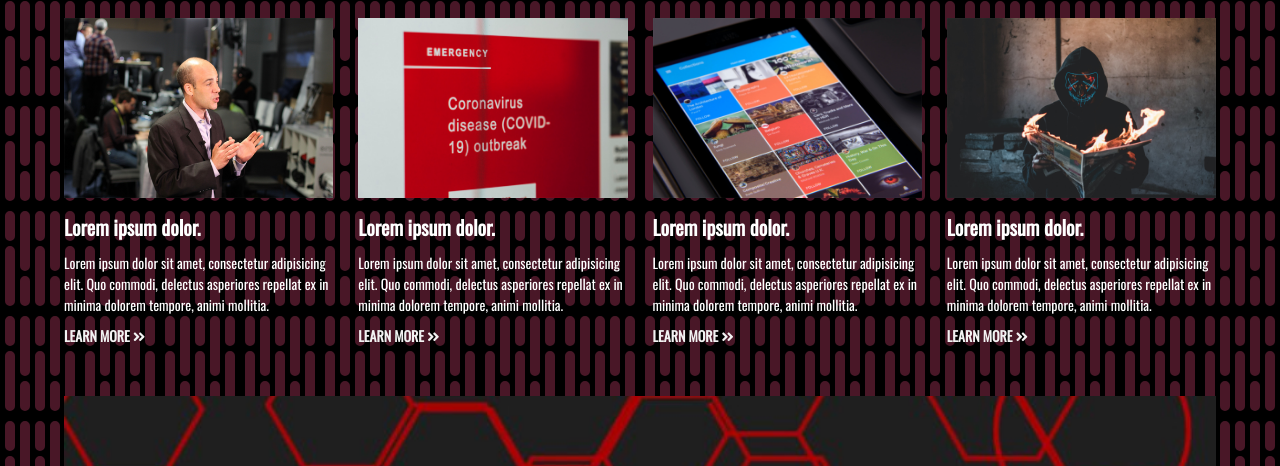
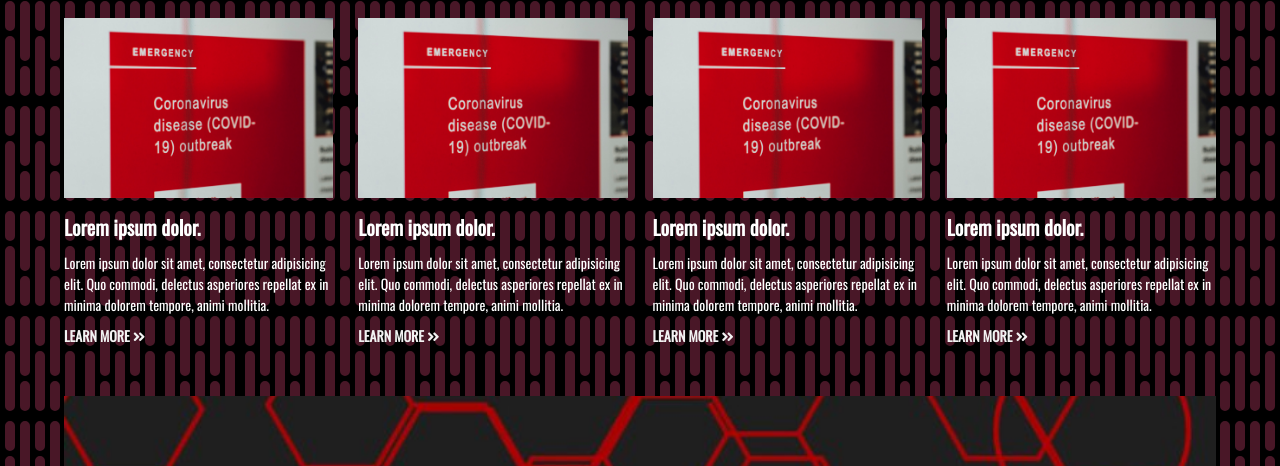
Before and after one commit to egdybarrios/pagina-prueba-egdy, a plain HTML site: page index.html in a window 1280 px wide. Shown: the part 634-1100 px from the top of the page. Drawn offline with nearby package versions, Linux system fonts and the light colour scheme.

Commit message:
Add files via upload

```diff
--- a/index.html
+++ b/index.html
@@ -73,7 +73,7 @@
 			<!--NEWS CARDS-->
 			<div class="news-cards">
 				<div>
-					<img src="img/news1.jpg" alt="News 1">
+					<img src="img/news2.jpg" alt="News 1">
 					<h3>Lorem ipsum dolor.</h3>
 					<p>Lorem ipsum dolor sit amet, consectetur adipisicing elit. Quo commodi, delectus asperiores repellat ex in minima dolorem tempore, animi mollitia.</p>
 					<a href="#">Learn More <i class="fas fa-angle-double-right"></i>  </a>
@@ -85,13 +85,13 @@
 					<a href="#">Learn More <i class="fas fa-angle-double-right"></i>  </a>
 				</div>
 				<div>
-					<img src="img/news3.jpg" alt="News 3">
+					<img src="img/news2.jpg" alt="News 3">
 					<h3>Lorem ipsum dolor.</h3>
 					<p>Lorem ipsum dolor sit amet, consectetur adipisicing elit. Quo commodi, delectus asperiores repellat ex in minima dolorem tempore, animi mollitia.</p>
 					<a href="#">Learn More <i class="fas fa-angle-double-right"></i>  </a>
 				</div>
 				<div>
-					<img src="img/news4.jpg" alt="News 4">
+					<img src="img/news2.jpg" alt="News 4">
 					<h3>Lorem ipsum dolor.</h3>
 					<p>Lorem ipsum dolor sit amet, consectetur adipisicing elit. Quo commodi, delectus asperiores repellat ex in minima dolorem tempore, animi mollitia.</p>
 					<a href="#">Learn More <i class="fas fa-angle-double-right"></i>  </a>
```
